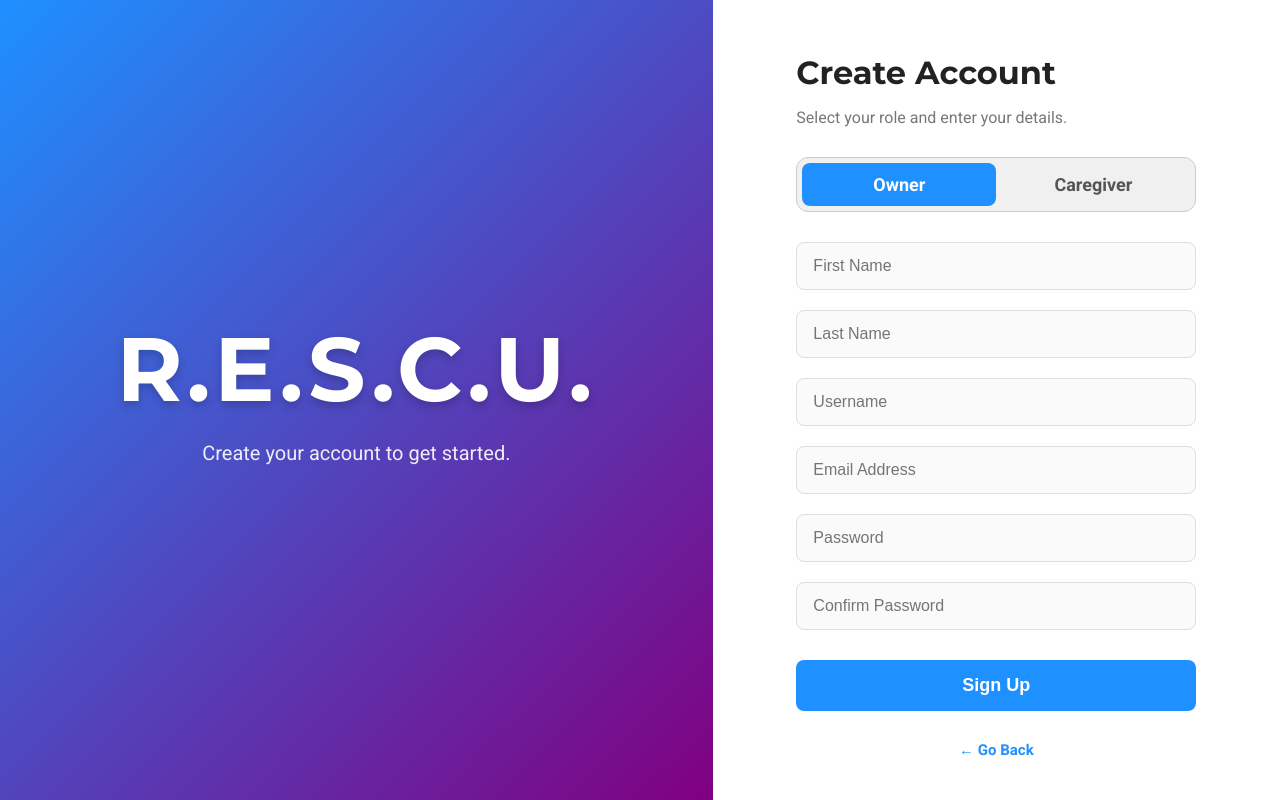
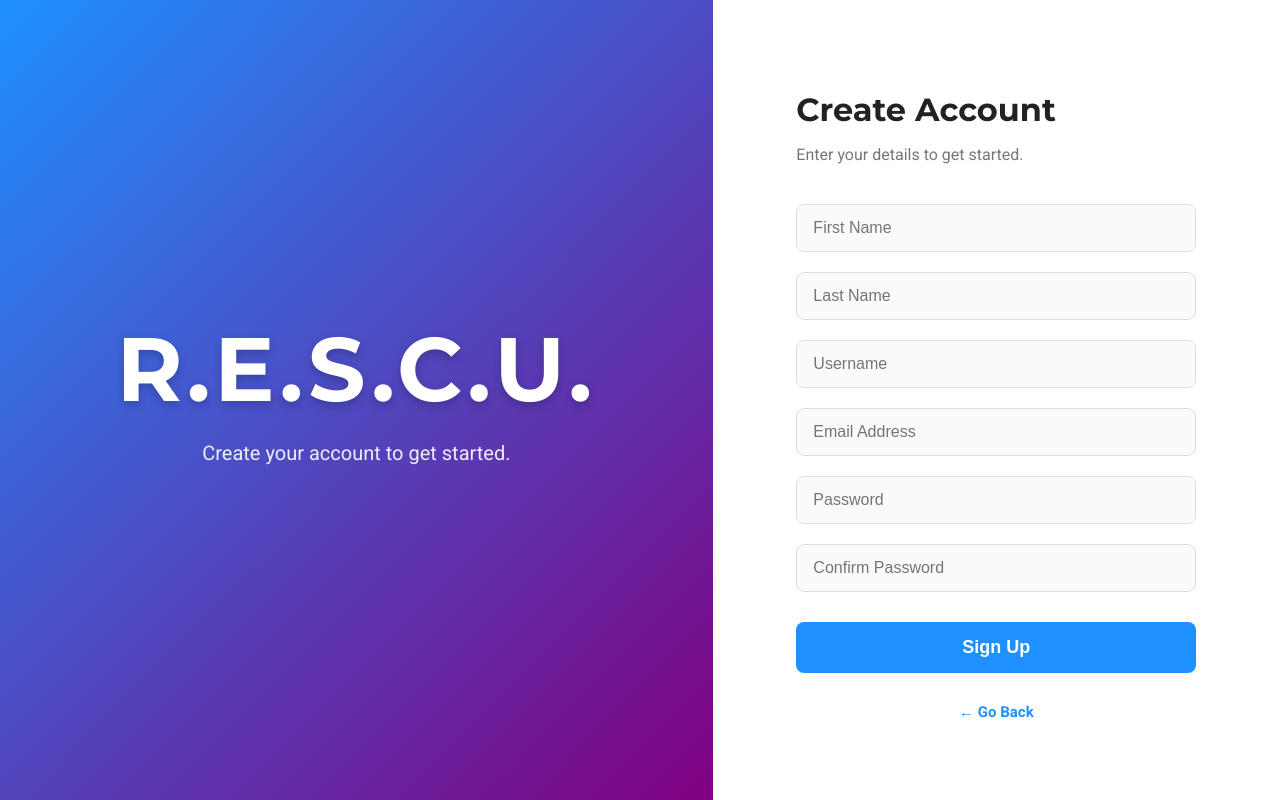
Before and after one commit to Lexie13/RESCU, a Flask app: page /signup in a window 1280 px wide. Run offline with Flask 3, Linux system fonts and the light colour scheme.

Commit message:
Update signup.html

```diff
--- a/frontend/templates/signup.html
+++ b/frontend/templates/signup.html
@@ -7,61 +7,6 @@
     <link rel="stylesheet" href="{{ url_for('static', filename='style.css') }}">
     <link href="https://fonts.googleapis.com/css2?family=Montserrat:wght@700&family=Roboto:wght@400;700&display=swap" rel="stylesheet">
     <style>
-        /* Role slider */
-        .role-slider-container {
-            display: flex;
-            justify-content: center;
-            margin-bottom: 20px;
-        }
-
-        .role-slider {
-            position: relative;
-            display: flex;
-            width: 100%;
-            background: #f0f0f0;
-            padding: 5px;
-            border-radius: 12px;
-            height: 55px;
-            border: 1px solid #ccc;
-        }
-
-        .role-slider input[type="radio"] {
-            display: none;
-        }
-
-        .slider-label {
-            flex: 1;
-            z-index: 2;
-            display: flex;
-            justify-content: center;
-            align-items: center;
-            cursor: pointer;
-            font-weight: 700;
-            font-size: 18px;
-            color: #555;
-            transition: color 0.3s;
-        }
-
-        .slider-tab {
-            position: absolute;
-            top: 5px;
-            left: 5px;
-            width: calc(50% - 5px);
-            height: calc(100% - 10px);
-            background: #1E90FF;
-            border-radius: 8px;
-            transition: transform 0.3s cubic-bezier(0.645, 0.045, 0.355, 1);
-            z-index: 1;
-        }
-
-        #owner:checked ~ .slider-tab    { transform: translateX(0); }
-        #caregiver:checked ~ .slider-tab { transform: translateX(100%); }
-
-        #owner:checked ~ label[for="owner"],
-        #caregiver:checked ~ label[for="caregiver"] {
-            color: white;
-        }
-
         /* Go Back link — always blue, never grey */
         .login-link a,
         .login-link a:visited,
@@ -87,17 +32,7 @@
             <div class="form-container">
                 <form action="{{ url_for('signup_page') }}" method="post" onsubmit="return validateSignup()">
                     <h2>Create Account</h2>
-                    <p class="subtext">Select your role and enter your details.</p>
-
-                    <div class="role-slider-container">
-                        <div class="role-slider">
-                            <input type="radio" name="role" id="owner" value="owner" checked>
-                            <label for="owner" class="slider-label">Owner</label>
-                            <input type="radio" name="role" id="caregiver" value="caregiver">
-                            <label for="caregiver" class="slider-label">Caregiver</label>
-                            <div class="slider-tab"></div>
-                        </div>
-                    </div>
+                    <p class="subtext">Enter your details to get started.</p>
 
                     <input type="text" name="first_name" placeholder="First Name" required>
                     <input type="text" name="last_name" placeholder="Last Name" required>
```
